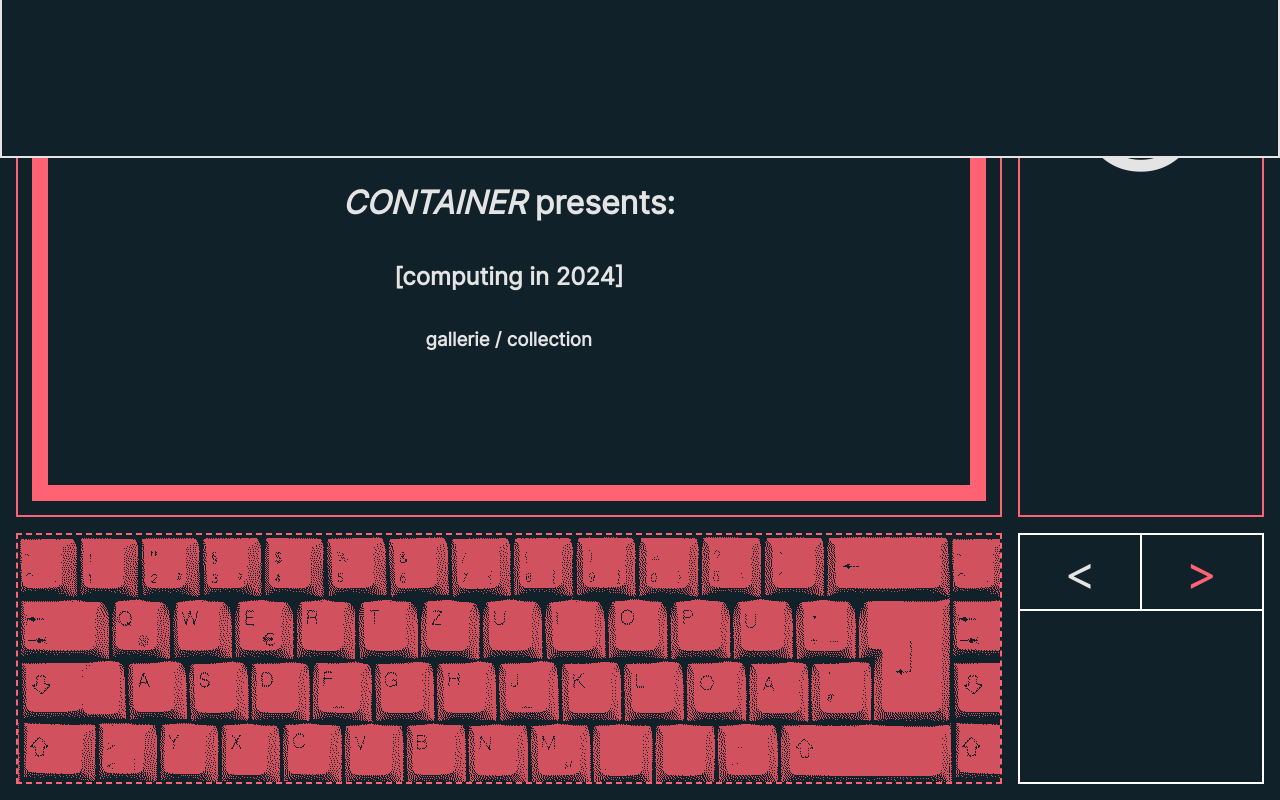
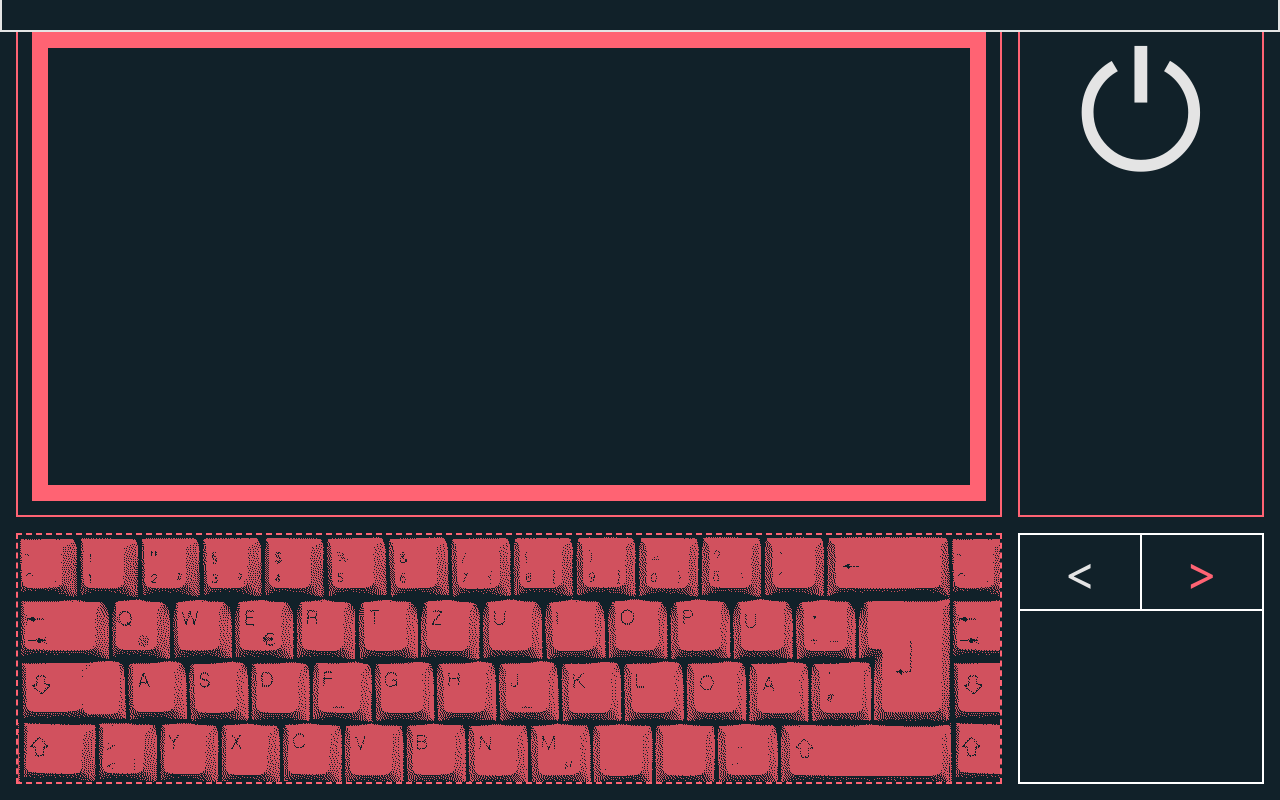
Before and after one commit to kate-bagenzo/container-mag, a Vue app: page / in a window 1280 px wide. Built offline with nearby package versions, Linux system fonts and the light colour scheme.

Commit message:
mainview click to start animations

```diff
--- a/src/assets/base.scss
+++ b/src/assets/base.scss
@@ -42,3 +42,9 @@
   from {top: 0;}
   to {top: -100%;}
 }
+
+@keyframes blurIn {
+	from {
+		filter: blur(1rem);
+	}
+}
--- a/src/components/GalleryMainView.vue
+++ b/src/components/GalleryMainView.vue
@@ -6,7 +6,9 @@ import { galleryState } from '@/galleryState';
 <template>
     <section id="mainview" :class="{intro: galleryState.position == 0, flowers: galleryState.position == 1}">
       <Transition mode="out-in">
-        <section class="titles" v-if="galleryState.position == 0">
+        <section class="titles" v-if="galleryState.position == 0 && galleryState.displayIntro == false">
+        </section>
+        <section class="titles" v-else-if="galleryState.position == 0 && galleryState.displayIntro == true">
           <h1><em>CONTAINER</em> presents:</h1>
           <h2>[computing in 2024]</h2>
           <h3>gallerie / collection</h3>
@@ -47,6 +49,17 @@ import { galleryState } from '@/galleryState';
     align-items: center;
     justify-content: center;
   }
+  h1 {
+    animation: blurIn 1s;
+  }
+
+  h2 {
+    animation: blurIn 2s;
+  }
+
+  h3 {
+    animation: blurIn 3s;
+  }
 
 
   .flowers {
```
